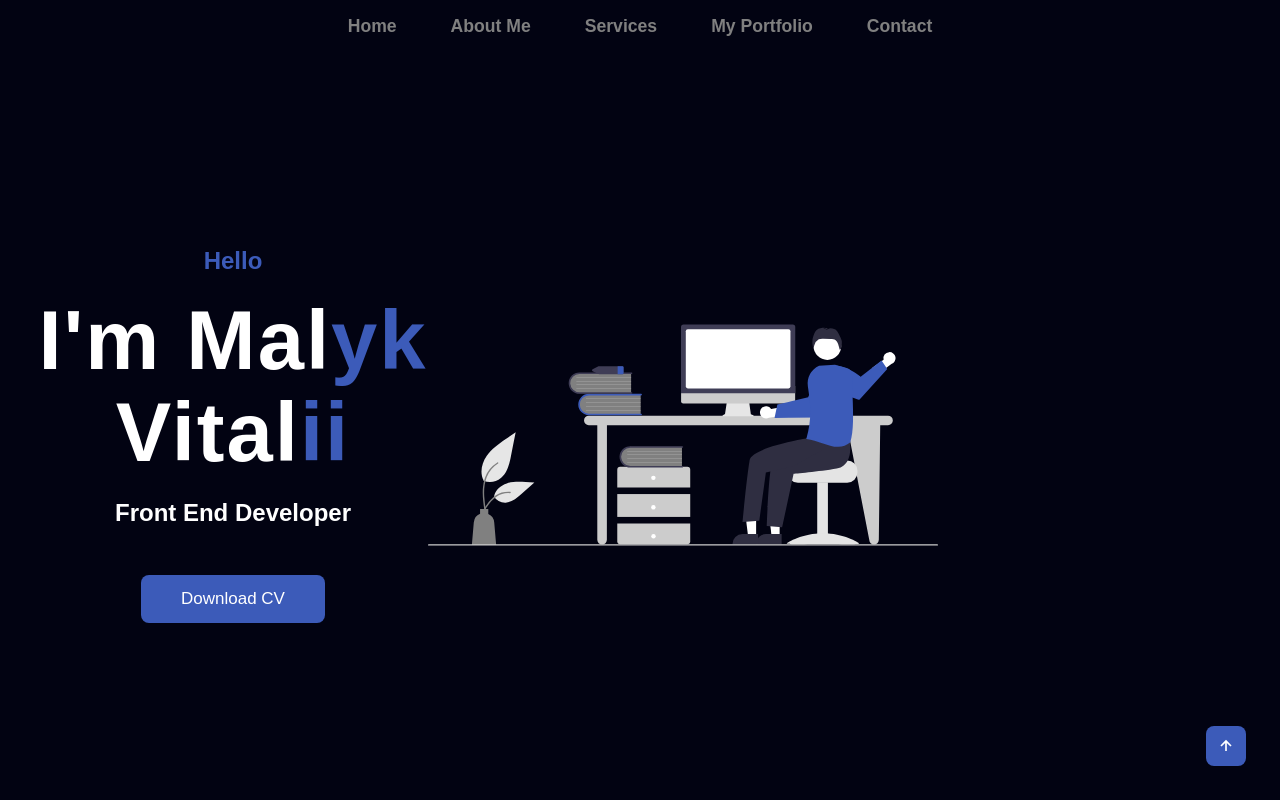
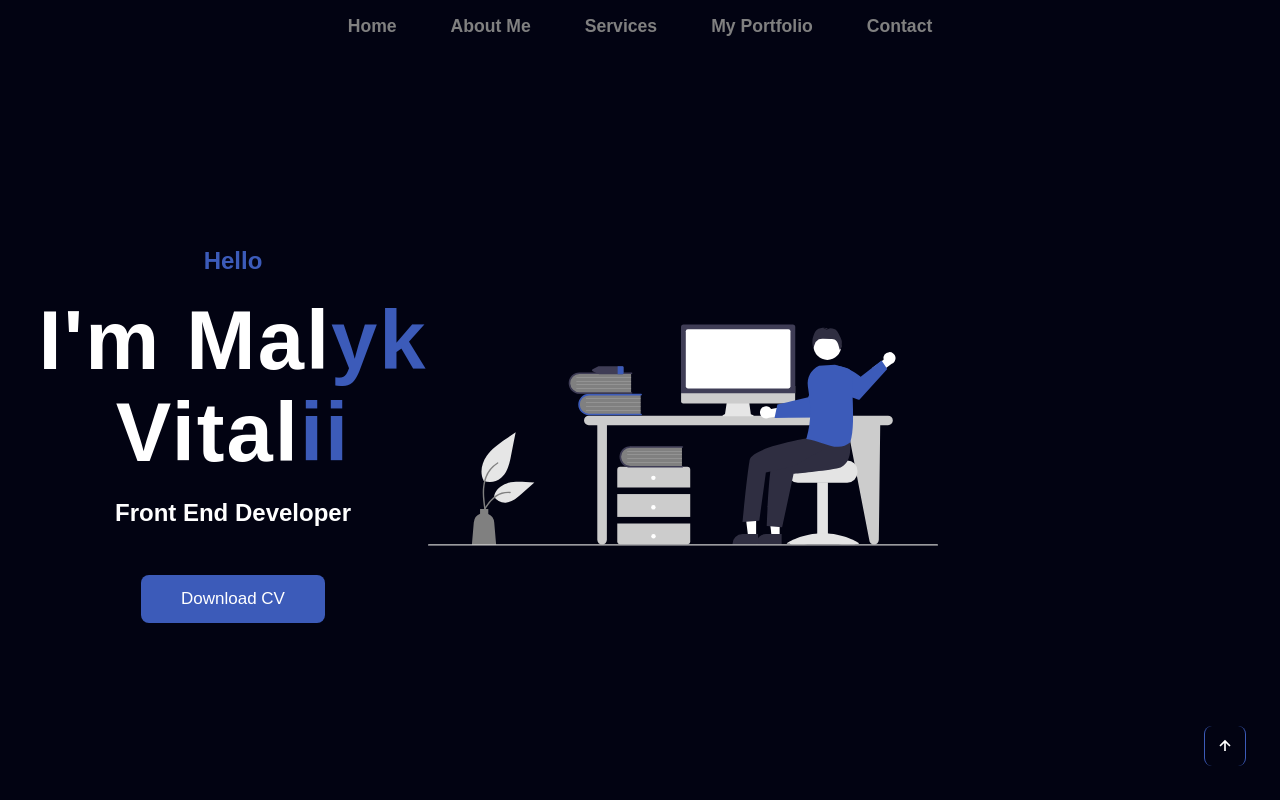
Before and after one commit to Vitalii-Malyk/My_portfolio, a React (Create React App) app: page / in a window 1280 px wide. In both pictures the pointer is over the icon 1226 px from the left and 746 px from the top of the page. Shown: the top 800 px of the page. Built offline with nearby package versions, Linux system fonts and the light colour scheme.

Commit message:
styled button UP

```diff
--- a/src/index.css
+++ b/src/index.css
@@ -371,6 +371,10 @@ form textarea {
   border-radius: 0.5rem;
   display: flex;
 }
+.top i:hover {
+  background: transparent;
+  border-inline: 1px solid var(--main-color);
+}
 
 @media (max-width: 1325px) {
   header {
```
